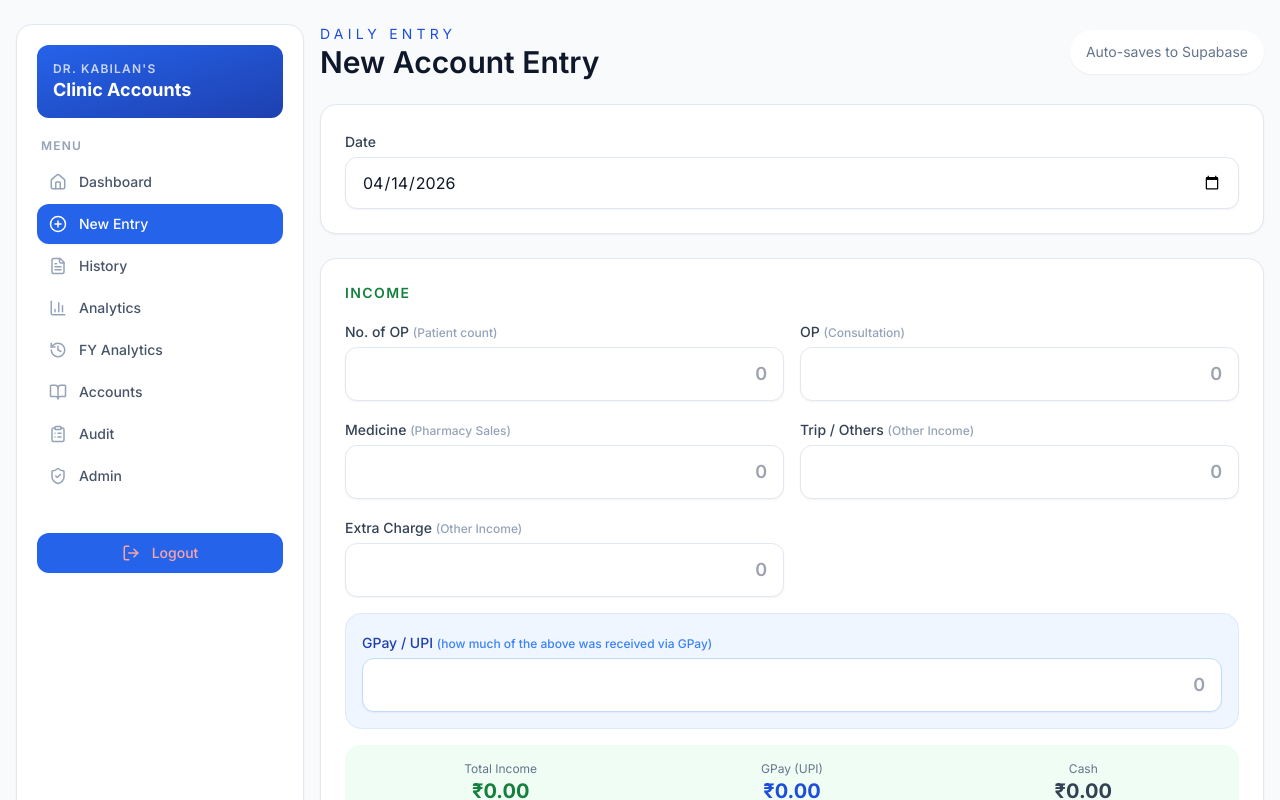
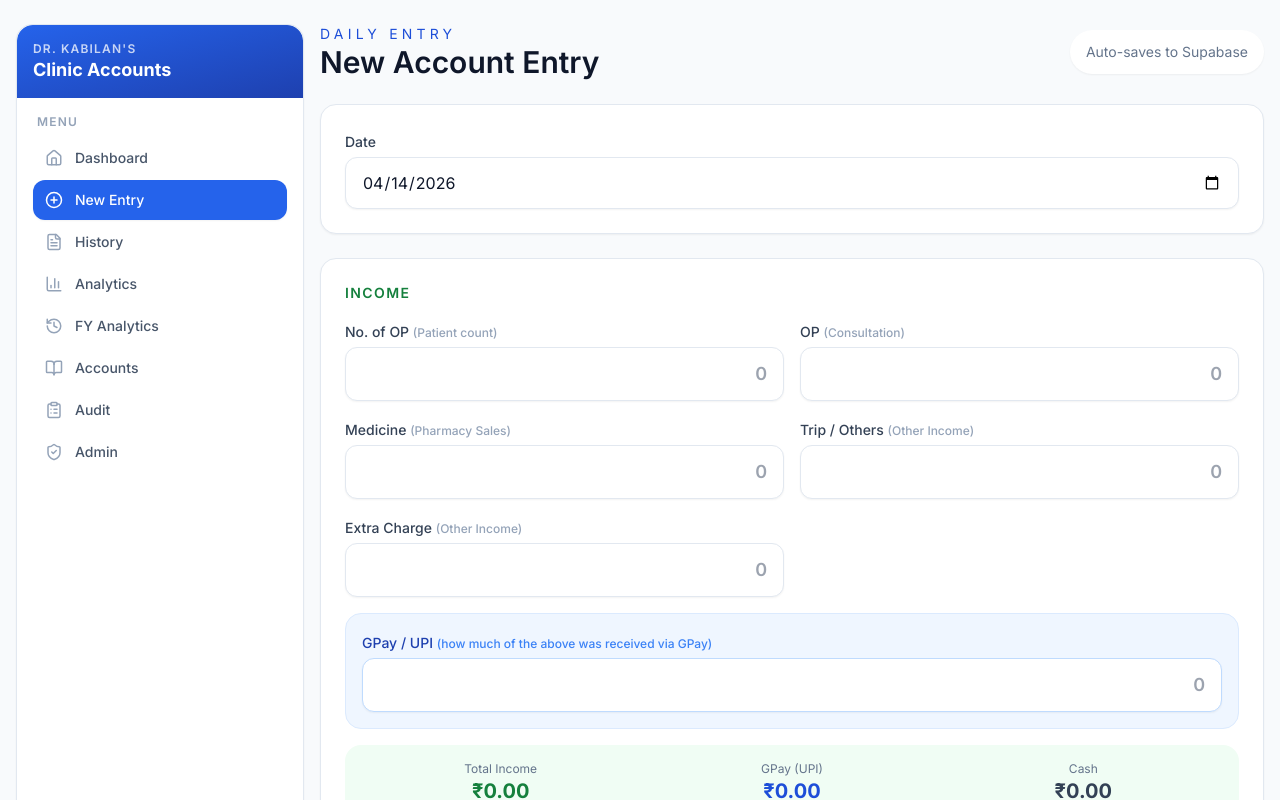
Before and after one commit to kabilan-doc/Accounts-pro---Clinic, a Next.js app: page /entry in a window 1280 px wide. Shown: the top 800 px of the page. Built offline with nearby package versions, Linux system fonts and the light colour scheme.

Commit message:
Fix sidebar: flex layout, logout pinned to bottom with red bg

```diff
--- a/components/Sidebar.tsx
+++ b/components/Sidebar.tsx
@@ -2,11 +2,6 @@
 
 import Link from 'next/link';
 import { Home, PlusCircle, FileText, BarChart3, ShieldCheck, ClipboardList, History, BookOpen, LogOut } from 'lucide-react';
-
-async function handleLogout() {
-  await fetch('/api/auth/logout', { method: 'POST' });
-  window.location.href = '/login';
-}
 
 export function Sidebar({ active }: { active: string }) {
   const items = [
@@ -20,15 +15,21 @@ export function Sidebar({ active }: { active: string }) {
     { href: '/admin',      label: 'Admin',        icon: ShieldCheck }
   ];
 
+  const handleLogout = async () => {
+    await fetch('/api/auth/logout', { method: 'POST' });
+    window.location.href = '/login';
+  };
+
   return (
-    <aside className="hidden w-72 shrink-0 space-y-5 rounded-2xl border border-slate-200 bg-white p-5 shadow-sm xl:block">
+    <aside className="hidden xl:flex w-72 shrink-0 flex-col rounded-2xl border border-slate-200 bg-white shadow-sm overflow-hidden">
       {/* Clinic branding */}
-      <div className="rounded-xl bg-gradient-to-br from-brand-600 to-brand-800 px-4 py-4 text-white">
+      <div className="rounded-t-2xl bg-gradient-to-br from-brand-600 to-brand-800 px-4 py-4 text-white shrink-0">
         <p className="text-xs font-semibold uppercase tracking-widest opacity-75">Dr. Kabilan's</p>
         <p className="mt-0.5 text-lg font-bold leading-tight">Clinic Accounts</p>
       </div>
 
-      <div>
+      {/* Nav */}
+      <div className="flex-1 overflow-y-auto p-4">
         <p className="mb-2 px-1 text-xs font-semibold uppercase tracking-widest text-slate-400">Menu</p>
         <nav className="space-y-0.5">
           {items.map(item => {
@@ -55,14 +56,14 @@ export function Sidebar({ active }: { active: string }) {
         </nav>
       </div>
 
-      {/* Logout */}
-      <div className="mt-4 border-t border-white/20 pt-4">
+      {/* Logout — always pinned to bottom */}
+      <div className="shrink-0 border-t border-slate-200 p-3">
         <button
           type="button"
           onClick={handleLogout}
-          className="group flex w-full items-center gap-3 rounded-xl px-3 py-2.5 text-sm font-medium text-red-300 transition-all duration-150 hover:bg-red-600 hover:text-white"
+          className="flex w-full items-center gap-3 rounded-xl bg-red-50 px-3 py-2.5 text-sm font-semibold text-red-600 transition-all duration-150 hover:bg-red-600 hover:text-white"
         >
-          <LogOut className="h-[18px] w-[18px] shrink-0 transition-colors text-red-300 group-hover:text-white" />
+          <LogOut className="h-[18px] w-[18px] shrink-0" />
           Logout
         </button>
       </div>
```
Also changed, not shown: 1 other file (tests, documents, lock files or other folders).
